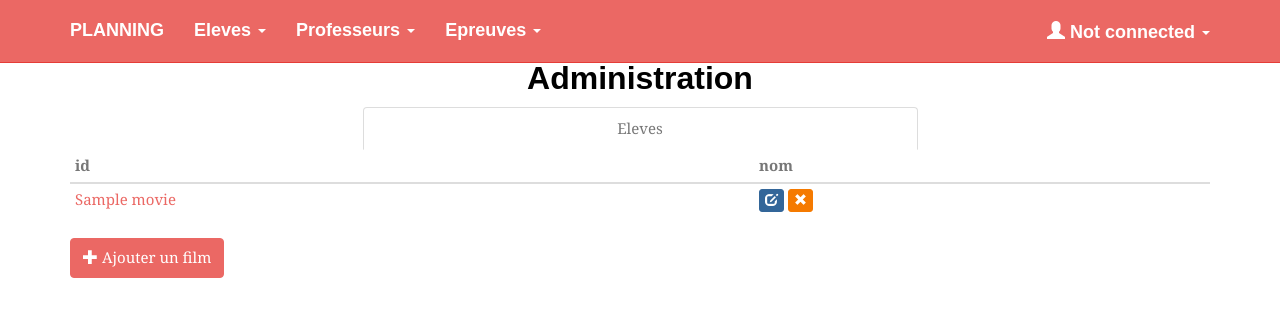
After one commit to cmenager/Planning, a PHP site: template views/admin.html.twig in a window 1280 px wide. The commit adds this page. Shown: the top 317 px of the page. Run offline with PHP 8.4, Linux system fonts and the light colour scheme; the template is opened without the code that fills it: most values are stand-ins (such as "Sample title", 1, 10 or a date in 2020); some libraries are stand-ins or nearby versions; some web fonts are replaced.

Commit message:
Connexion

```diff
--- a/src/Planning/DAO/ProfesseurDAO.php
+++ b/src/Planning/DAO/ProfesseurDAO.php
@@ -6,7 +6,6 @@ use Symfony\Component\Security\Core\User\UserInterface;
 use Symfony\Component\Security\Core\User\UserProviderInterface;
 use Symfony\Component\Security\Core\Exception\UsernameNotFoundException;
 use Symfony\Component\Security\Core\Exception\UnsupportedUserException;
-
 use Planning\Domain\Professeur;
 
 class ProfesseurDAO extends DAO implements UserProviderInterface {
@@ -116,6 +115,7 @@ class ProfesseurDAO extends DAO implements UserProviderInterface {
         else
             throw new UsernameNotFoundException(sprintf('professeur "%s" not found.', $username));
     }
+
     // </editor-fold>
     // <editor-fold defaultstate="collapsed" desc="refreshUser(UserInterface $user)">
     /**
@@ -128,6 +128,7 @@ class ProfesseurDAO extends DAO implements UserProviderInterface {
         }
         return $this->loadUserByUsername($user->getUsername());
     }
+
     // </editor-fold>
     // <editor-fold defaultstate="collapsed" desc="supportsClass($class)">
     /**
@@ -136,6 +137,7 @@ class ProfesseurDAO extends DAO implements UserProviderInterface {
     public function supportsClass($class) {
         return 'Planning\Domain\Professeur' === $class;
     }
+
     // </editor-fold>
     // <editor-fold defaultstate="collapsed" desc="buildDomainObject($row)">
     /**
@@ -159,5 +161,6 @@ class ProfesseurDAO extends DAO implements UserProviderInterface {
 
         return $professeur;
     }
+
     // </editor-fold>
 }
--- /dev/null
+++ b/views/admin.html.twig
@@ -0,0 +1,180 @@
+{% extends "layout.html.twig" %}
+{% set adminMenu = true %}
+
+{% block title %}Administration{% endblock %}
+
+{% block content %}
+    <h2 class="text-center">{{ block('title') }}</h2>
+    {% for flashMessage in app.session.flashbag.get('success') %}
+        <div class="alert alert-success">
+            {{ flashMessage }}
+        </div>
+    {% endfor %}
+    <!-- Tableau pour acceder les outils dans l'administration -->
+    <div class="row">
+        <div class="col-sm-8 col-sm-offset-2 col-md-6 col-md-offset-3">
+            <ul class="nav nav-tabs nav-justified">
+                <li class="active"><a href="#eleves" data-toggle="tab">Eleves</a></li>
+
+            </ul>
+        </div>
+    </div>
+    <!-- Fin tableau pour acceder les outils dans l'administration -->
+
+    <div class="tab-content">
+        <div class="tab-pane fade in active adminTable" id="movies">
+            <!--Table où il y a tous les films a modifier ou a supprimer ou a ajouter-->
+            {% if eleves %}
+                <div class="table-responsive">
+                    <table class="table table-hover table-condensed">
+                        <thead>
+                            <tr>
+                                <th>id</th>
+                                <th>nom</th>
+                                <th></th>  <!-- Actions column -->
+                            </tr>
+                        </thead>
+                        {% for eleve in eleves %}
+                            <tr>
+                                <td><a class="eleveTitle" href="/movie/{{ movie.id }}">{{ movie.title }}</a></td>
+
+                                <td>
+                                    <a href="/admin/movie/{{ movie.id }}/edit" class="btn btn-info btn-xs" title="Edit"><span class="glyphicon glyphicon-edit"></span></a>
+                                    <button type="button" class="btn btn-danger btn-xs" title="Delete" data-toggle="modal" data-target="#movieDialog{{ movie.id }}"><span class="glyphicon glyphicon-remove"></span>
+                                    </button>
+                                    <div class="modal fade" id="movieDialog{{ movie.id }}" tabindex="-1" role="dialog" aria-labelledby="myModalLabel" aria-hidden="true">
+                                        <div class="modal-dialog">
+                                            <div class="modal-content">
+                                                <div class="modal-header">
+                                                    <button type="button" class="close" data-dismiss="modal" aria-hidden="true">&times;</button>
+                                                    <h4 class="modal-title" id="myModalLabel">Confirmation</h4>
+                                                </div>
+                                                <div class="modal-body">
+                                                    Voulez-vous vraiment supprimer ce film ?
+                                                </div>
+                                                <div class="modal-footer">
+                                                    <button type="button" class="btn btn-default" data-dismiss="modal">Annuler</button>
+                                                    <a href="/admin/movie/{{ movie.id }}/delete" class="btn btn-danger">Confirmer</a>
+                                                </div>
+                                            </div><!-- /.modal-content -->
+                                        </div><!-- /.modal-dialog -->
+                                    </div><!-- /.modal -->
+                                </td>
+                            </tr>
+                        {% endfor %}
+                    </table>
+
+                </div>
+            {% else %}
+                <div class="alert alert-warning">Aucun film trouvé.</div>
+            {% endif %}
+            <a href="/admin/movie/add"><button type="button" class="btn btn-primary"><span class="glyphicon glyphicon-plus"></span> Ajouter un film</button></a>
+            <!--Fin table où il y a tous les films a modifier ou a supprimer ou a ajouter-->
+        </div>
+
+
+        <div class="tab-pane fade  adminTable" id="genres">
+            <!--Table où il y a tous les genres a modifier ou a supprimer ou a ajouter-->
+            {% if genres %}
+                <div class="table-responsive">
+                    <table class="table table-hover table-condensed">
+                        <thead>
+                            <tr>
+                                <th>Genres</th>
+                                <th></th>  <!-- Actions column -->
+                            </tr>
+                        </thead>
+                        {% for genre in genres %}
+                            <tr>
+                                <td>{{ genre.name }}</a></td>
+                                <td>
+                                    <a href="/admin/genre/{{ genre.id }}/edit" class="btn btn-info btn-xs" title="Edit"><span class="glyphicon glyphicon-edit"></span></a>
+                                    <button type="button" class="btn btn-danger btn-xs" title="Delete" data-toggle="modal" data-target="#movieDialog{{ genre.id }}"><span class="glyphicon glyphicon-remove"></span>
+                                    </button>
+                                    <div class="modal fade" id="genreDialog{{ genre.id }}" tabindex="-1" role="dialog" aria-labelledby="myModalLabel" aria-hidden="true">
+                                        <div class="modal-dialog">
+                                            <div class="modal-content">
+                                                <div class="modal-header">
+                                                    <button type="button" class="close" data-dismiss="modal" aria-hidden="true">&times;</button>
+                                                    <h4 class="modal-title" id="myModalLabel">Confirmation needed</h4>
+                                                </div>
+                                                <div class="modal-body">
+                                                    Voulez-vous vraiment supprimer ce genre ?
+                                                </div>
+                                                <div class="modal-footer">
+                                                    <button type="button" class="btn btn-default" data-dismiss="modal">Annuler</button>
+                                                    <a href="/admin/genre/{{ genre.id }}/delete" class="btn btn-danger">Confirmer</a>
+                                                </div>
+                                            </div><!-- /.modal-content -->
+                                        </div><!-- /.modal-dialog -->
+                                    </div><!-- /.modal -->
+                                </td>
+                            </tr>
+                        {% endfor %}
+                    </table>
+                </div>
+            {% else %}
+                <div class="alert alert-warning">Aucun genre trouvé.</div>
+            {% endif %}
+            <a href="/admin/genre/add"><button type="button" class="btn btn-primary"><span class="glyphicon glyphicon-plus"></span> Ajouter un genre</button></a>
+            <!--Fin table où il y a tous les genres a modifier ou a supprimer ou a ajouter-->
+        </div>
+
+
+
+        <div class="tab-pane fade adminTable" id="users">
+            <!--Table où il y a tous les utilisateurs a modifier ou a supprimer ou a ajouter-->
+            {% if users %}
+                <div class="table-responsive">
+                    <table class="table table-hover table-condensed">
+                        <thead>
+                            <tr>
+                                <th>Name</th>
+                                <th>Role</th>
+                                <th></th>  <!-- Actions column -->
+                            </tr>
+                        </thead>
+                        {% for user in users %}
+                            <tr>
+                                <td>{{ user.username }}</a></td>
+                                <td>
+                                    {% if user.role == 'ROLE_ADMIN' %}
+                                        Admin
+                                    {% else %}
+                                        User
+                                    {% endif %}
+                                </td>
+                                <td>
+                                    <a href="/admin/user/{{ user.id }}/edit" class="btn btn-info btn-xs" title="Edit"><span class="glyphicon glyphicon-edit"></span></a>
+                                    <button type="button" class="btn btn-danger btn-xs" title="Delete" data-toggle="modal" data-target="#userDialog{{ user.id }}"><span class="glyphicon glyphicon-remove"></span>
+                                    </button>
+                                    <div class="modal fade" id="userDialog{{ user.id }}" tabindex="-1" role="dialog" aria-labelledby="myModalLabel" aria-hidden="true">
+                                        <div class="modal-dialog">
+                                            <div class="modal-content">
+                                                <div class="modal-header">
+                                                    <button type="button" class="close" data-dismiss="modal" aria-hidden="true">&times;</button>
+                                                    <h4 class="modal-title" id="myModalLabel">Confirmation needed</h4>
+                                                </div>
+                                                <div class="modal-body">
+                                                    Do you really want to delete this user ?
+                                                </div>
+                                                <div class="modal-footer">
+                                                    <button type="button" class="btn btn-default" data-dismiss="modal">Cancel</button>
+                                                    <a href="/admin/user/{{ user.id }}/delete" class="btn btn-danger">Confirm</a>
+                                                </div>
+                                            </div><!-- /.modal-content -->
+                                        </div><!-- /.modal-dialog -->
+                                    </div><!-- /.modal -->
+                                </td>
+                            </tr>
+                        {% endfor %}
+                    </table>
+                </div>
+            {% else %}
+                <div class="alert alert-warning">No users found.</div>
+            {% endif %}
+            <a href="/admin/user/add"><button type="button" class="btn btn-primary"><span class="glyphicon glyphicon-plus"></span> Add user</button></a>
+        <!--Fin table où il y a tous les utilisateurs a modifier ou a supprimer ou a ajouter-->
+        </div>
+    </div>
+{% endblock %}
--- a/views/layout.html.twig
+++ b/views/layout.html.twig
@@ -45,7 +45,26 @@
                                 </ul>
                             </li>
                         </ul>
-
+                        <ul class="nav navbar-nav navbar-right">
+                            <!--Barre d'etat special pour les admin  -->
+                            {% if app.security.token and is_granted('IS_AUTHENTICATED_FULLY') %}
+                                <li class="dropdown">
+                                    <a href="#" class="dropdown-toggle" data-toggle="dropdown">
+                                        <span class="glyphicon glyphicon-user"></span> Welcome, {{ app.security.token.professeur.username }} <b class="caret"></b></a>
+                                    <ul class="dropdown-menu">
+                                        <li><a href="{{ path('logout') }}">Log out</a></li>
+                                    </ul>
+                                </li>
+                            {% else %}
+                                <li class="dropdown">
+                                    <a href="#" class="dropdown-toggle" data-toggle="dropdown">
+                                        <span class="glyphicon glyphicon-user"></span> Not connected <b class="caret"></b></a>
+                                    <ul class="dropdown-menu">
+                                        <li><a href="{{ path('login') }}">Log in</a></li>
+                                    </ul>
+                                </li>
+                            {% endif %}
+                        </ul>
                     </div>
                 </div><!-- /.container -->
             </nav>
```
Also changed, not shown: app/app.php (+35 -0 lines), app/routes.php (+11 -0 lines), views/login.html.twig (added, +31 -0 lines). Lines whose indentation alone changed are shown as unchanged.
